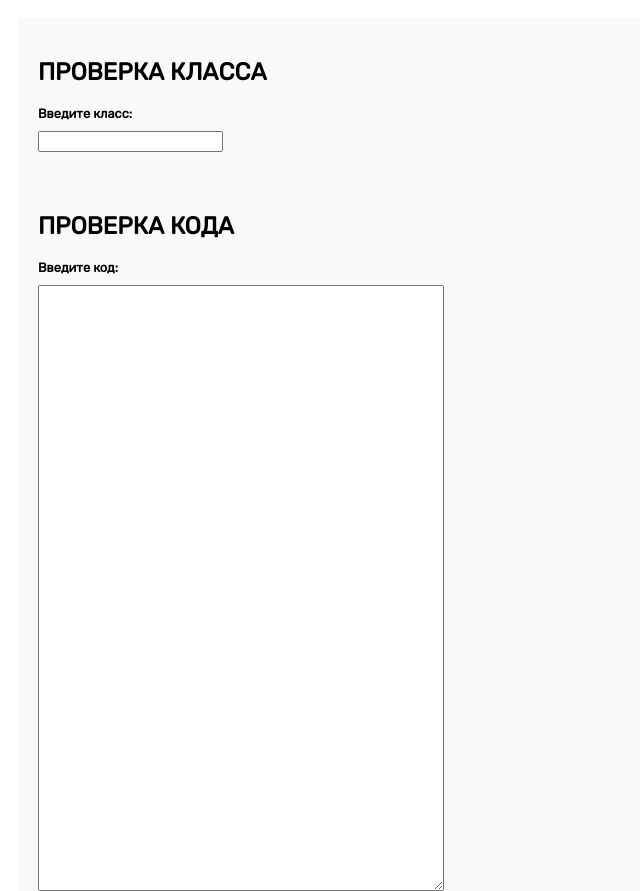
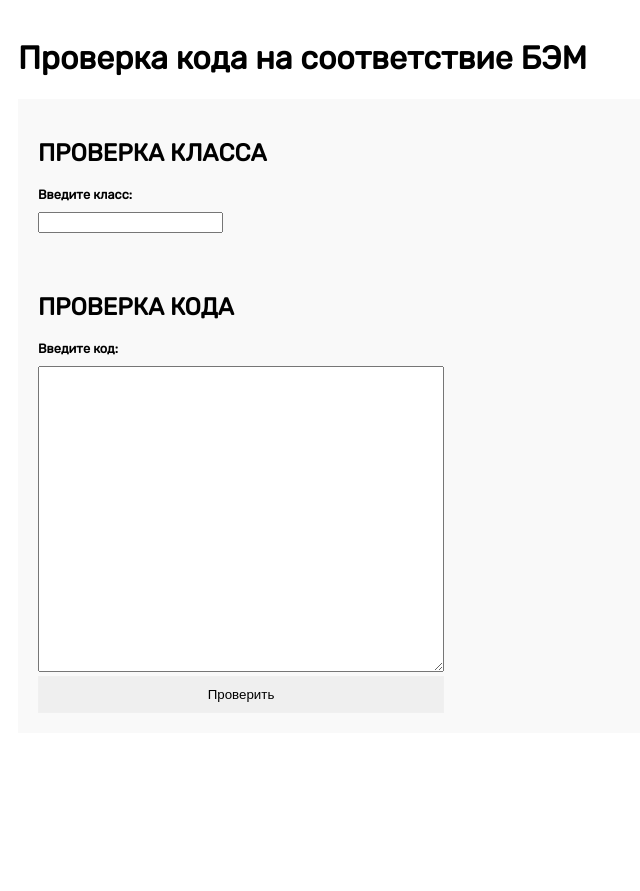
Before and after one commit to iambeone/bemparser, a plain HTML site: page index.html in a window 1280 px wide. Shown: the top 891 px of the page, without its empty margins (0-640 px from the left). After the commit the page ends 800 px from the top, so only its background shows below. Drawn offline with Linux system fonts and the light colour scheme.

Commit message:
header added

```diff
--- a/index.html
+++ b/index.html
@@ -2,12 +2,13 @@
 <html lang="en">
 <head>
   <meta charset="utf-8">
-  <title></title>
+  <title>Проверка кода на соответствие БЭМ</title>
   <link href="style.css" rel="stylesheet" />
   <link href="https://fonts.googleapis.com/css?family=Rubik&display=swap" rel="stylesheet">
 </head>
 <body>
     <div class="content">
+      <h1>Проверка кода на соответствие БЭМ</h1>
       <section>
         <h2>Проверка класса</h2>
         <div class="flex">
--- a/style.css
+++ b/style.css
@@ -18,7 +18,7 @@ h2{
 }
 textarea{
     width: 400px;
-    height: 600px;
+    height: 300px;
 }
 button{
     display: block;
```
